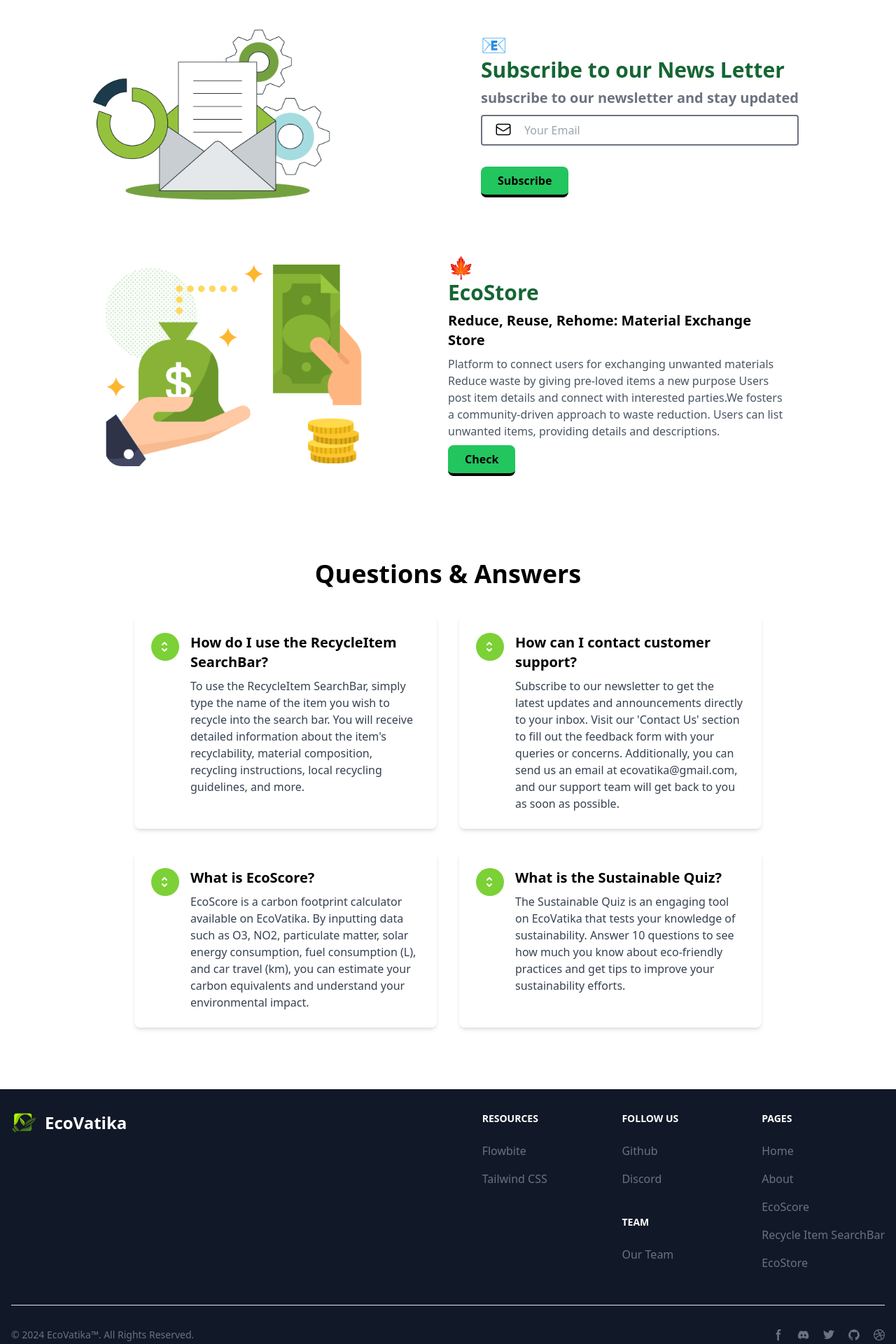
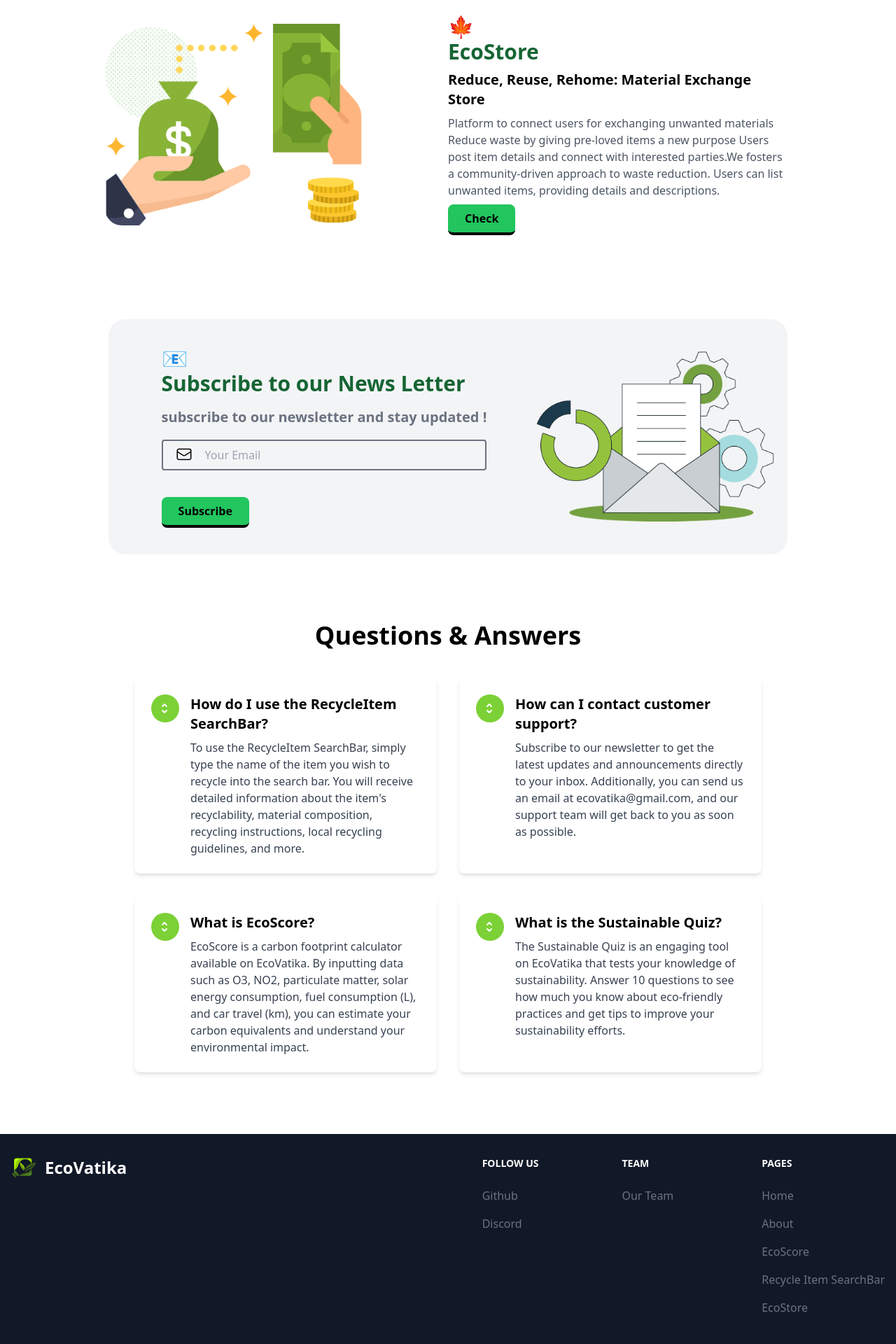
Before and after one commit to VrandaaGarg/EcoVatika, a React (Vite) app in the folder client/: page / in a window 1280 px wide. Shown: the part 3220-5140 px from the top of the page at 70% size. Built offline with nearby package versions, Linux system fonts and the light colour scheme.

Commit message:
Landing+Footer done

```diff
--- a/client/src/Pages/Faqs.jsx
+++ b/client/src/Pages/Faqs.jsx
@@ -10,7 +10,7 @@ const Faqs = () => {
     {
       question: "How can I contact customer support?",
       answer:
-        " Subscribe to our newsletter to get the latest updates and announcements directly to your inbox. Visit our 'Contact Us' section to fill out the feedback form with your queries or concerns. Additionally, you can send us an email at ecovatika@gmail.com, and our support team will get back to you as soon as possible.",
+        " Subscribe to our newsletter to get the latest updates and announcements directly to your inbox. Additionally, you can send us an email at ecovatika@gmail.com, and our support team will get back to you as soon as possible.",
     },
     {
       question: "What is EcoScore?",
--- a/client/src/components/Footer/Footer.jsx
+++ b/client/src/components/Footer/Footer.jsx
@@ -1,5 +1,7 @@
 import React from "react";
 import { Link } from "react-router-dom";
+import { FontAwesomeIcon } from "@fortawesome/react-fontawesome";
+import { faEnvelope } from "@fortawesome/free-solid-svg-icons";
 
 function Footer() {
   return (
@@ -15,7 +17,7 @@ function Footer() {
             </Link>
           </div>
           <div className="grid grid-cols-2 gap-8 sm:gap-6 sm:grid-cols-3">
-            <div>
+            {/* <div>
               <h2 className="mb-6 text-sm font-semibold text-white uppercase ">
                 Resources
               </h2>
@@ -34,7 +36,7 @@ function Footer() {
                   </Link>
                 </li>
               </ul>
-            </div>
+            </div> */}
             <div className="flex flex-col gap-10">
               <div className="">
                 <h2 className="mb-6 text-sm font-semibold text-white uppercase ">
@@ -43,7 +45,7 @@ function Footer() {
                 <ul className="text-gray-500 dark:text-gray-400 font-medium">
                   <li className="mb-4">
                     <Link
-                      to="https://github.com/themesberg/flowbite"
+                      to="https://github.com/VrandaaGarg/EcoVatika"
                       className="hover:underline "
                     >
                       Github
@@ -51,13 +53,14 @@ function Footer() {
                   </li>
                   <li>
                     <Link
-                      to="https://discord.gg/4eeurUVvTy"
+                      to="https://discord.com/users/vivekgarg"
                       className="hover:underline"
                     >
                       Discord
                     </Link>
                   </li>
                 </ul>
+              </div>
             </div>
             <div className="">
               <h2 className="mb-6 text-sm font-semibold text-white uppercase ">
@@ -70,7 +73,6 @@ function Footer() {
                   </Link>
                 </li>
               </ul>
-              </div>
             </div>
             <div>
               <h2 className="mb-6 text-sm font-semibold text-white uppercase ">
@@ -117,66 +119,13 @@ function Footer() {
           </span>
           <div className="flex mt-4 sm:justify-center sm:mt-0">
             <Link
-              to="#"
-              className="text-gray-500 hover:text-gray-900 dark:hover:text-white"
+              to="https://github.com/VrandaaGarg/EcoVatika"
+              className="text-gray-500 hover:text-gray-300 dark:hover:text-white ms-5"
             >
               <svg
-                className="w-4 h-4"
+                className="w-6 h-6"
                 aria-hidden="true"
-                xmlns="http://www.w3.org/2000/svg"
-                fill="currentColor"
-                viewBox="0 0 8 19"
-              >
-                <path
-                  fillRule="evenodd"
-                  d="M6.135 3H8V0H6.135a4.147 4.147 0 0 0-4.142 4.142V6H0v3h2v9.938h3V9h2.021l.592-3H5V3.591A.6.6 0 0 1 5.592 3h.543Z"
-                  clipRule="evenodd"
-                />
-              </svg>
-              <span className="sr-only">Facebook page</span>
-            </Link>
-            <Link
-              to="#"
-              className="text-gray-500 hover:text-gray-900 dark:hover:text-white ms-5"
-            >
-              <svg
-                className="w-4 h-4"
-                aria-hidden="true"
-                xmlns="http://www.w3.org/2000/svg"
-                fill="currentColor"
-                viewBox="0 0 21 16"
-              >
-                <path d="M16.942 1.556a16.3 16.3 0 0 0-4.126-1.3 12.04 12.04 0 0 0-.529 1.1 15.175 15.175 0 0 0-4.573 0 11.585 11.585 0 0 0-.535-1.1 16.274 16.274 0 0 0-4.129 1.3A17.392 17.392 0 0 0 .182 13.218a15.785 15.785 0 0 0 4.963 2.521c.41-.564.773-1.16 1.084-1.785a10.63 10.63 0 0 1-1.706-.83c.143-.106.283-.217.418-.33a11.664 11.664 0 0 0 10.118 0c.137.113.277.224.418.33-.544.328-1.116.606-1.71.832a12.52 12.52 0 0 0 1.084 1.785 16.46 16.46 0 0 0 5.064-2.595 17.286 17.286 0 0 0-2.973-11.59ZM6.678 10.813a1.941 1.941 0 0 1-1.8-2.045 1.93 1.93 0 0 1 1.8-2.047 1.919 1.919 0 0 1 1.8 2.047 1.93 1.93 0 0 1-1.8 2.045Zm6.644 0a1.94 1.94 0 0 1-1.8-2.045 1.93 1.93 0 0 1 1.8-2.047 1.918 1.918 0 0 1 1.8 2.047 1.93 1.93 0 0 1-1.8 2.045Z" />
-              </svg>
-              <span className="sr-only">Discord community</span>
-            </Link>
-            <Link
-              to="#"
-              className="text-gray-500 hover:text-gray-900 dark:hover:text-white ms-5"
-            >
-              <svg
-                className="w-4 h-4"
-                aria-hidden="true"
-                xmlns="http://www.w3.org/2000/svg"
-                fill="currentColor"
-                viewBox="0 0 20 17"
-              >
-                <path
-                  fillRule="evenodd"
-                  d="M20 1.892a8.178 8.178 0 0 1-2.355.635 4.074 4.074 0 0 0 1.8-2.235 8.344 8.344 0 0 1-2.605.98A4.13 4.13 0 0 0 13.85 0a4.068 4.068 0 0 0-4.1 4.038 4 4 0 0 0 .105.919A11.705 11.705 0 0 1 1.4.734a4.006 4.006 0 0 0 1.268 5.392 4.165 4.165 0 0 1-1.859-.5v.05A4.057 4.057 0 0 0 4.1 9.635a4.19 4.19 0 0 1-1.856.07 4.108 4.108 0 0 0 3.831 2.807A8.36 8.36 0 0 1 0 14.184 11.732 11.732 0 0 0 6.291 16 11.502 11.502 0 0 0 17.964 4.5c0-.177 0-.35-.012-.523A8.143 8.143 0 0 0 20 1.892Z"
-                  clipRule="evenodd"
-                />
-              </svg>
-              <span className="sr-only">Twitter page</span>
-            </Link>
-            <Link
-              to="#"
-              className="text-gray-500 hover:text-gray-900 dark:hover:text-white ms-5"
-            >
-              <svg
-                className="w-4 h-4"
-                aria-hidden="true"
-                xmlns="http://www.w3.org/2000/svg"
+                xmlns=""
                 fill="currentColor"
                 viewBox="0 0 20 20"
               >
@@ -189,23 +138,11 @@ function Footer() {
               <span className="sr-only">GitHub account</span>
             </Link>
             <Link
-              to="#"
-              className="text-gray-500 hover:text-gray-900 dark:hover:text-white ms-5"
+              to="mailto:ecovatika@gmail.com"
+              className="text-gray-500 hover:text-gray-300 dark:hover:text-white ms-5 flex items-center"
             >
-              <svg
-                className="w-4 h-4"
-                aria-hidden="true"
-                xmlns="http://www.w3.org/2000/svg"
-                fill="currentColor"
-                viewBox="0 0 20 20"
-              >
-                <path
-                  fillRule="evenodd"
-                  d="M10 0a10 10 0 1 0 10 10A10.009 10.009 0 0 0 10 0Zm6.613 4.614a8.523 8.523 0 0 1 1.93 5.32 20.094 20.094 0 0 0-5.949-.274c-.059-.149-.122-.292-.184-.441a23.879 23.879 0 0 0-.566-1.239 11.41 11.41 0 0 0 4.769-3.366ZM8 1.707a8.821 8.821 0 0 1 2-.238 8.5 8.5 0 0 1 5.664 2.152 9.608 9.608 0 0 1-4.476 3.087A45.758 45.758 0 0 0 8 1.707ZM1.642 8.262a8.57 8.57 0 0 1 4.73-5.981A53.998 53.998 0 0 1 9.54 7.222a32.078 32.078 0 0 1-7.9 1.04h.002Zm2.01 7.46a8.51 8.51 0 0 1-2.2-5.707v-.262a31.64 31.64 0 0 0 8.777-1.219c.243.477.477.964.692 1.449-.114.032-.227.067-.336.1a13.569 13.569 0 0 0-6.942 5.636l.009.003ZM10 18.556a8.508 8.508 0 0 1-5.243-1.8 11.717 11.717 0 0 1 6.7-5.332.509.509 0 0 1 .055-.02 35.65 35.65 0 0 1 1.819 6.476 8.476 8.476 0 0 1-3.331.676Zm4.772-1.462A37.232 37.232 0 0 0 13.113 11a12.513 12.513 0 0 1 5.321.364 8.56 8.56 0 0 1-3.66 5.73h-.002Z"
-                  clipRule="evenodd"
-                />
-              </svg>
-              <span className="sr-only">Dribbble account</span>
+              <FontAwesomeIcon icon={faEnvelope} className="w-6 h-6" />
+              <span className="sr-only">Mail</span>
             </Link>
           </div>
         </div>
--- a/client/src/components/Home/Home.jsx
+++ b/client/src/components/Home/Home.jsx
@@ -174,54 +174,6 @@ By Vivek and Vranda`,
       {/* ///////////////////////////Quiz////////////////////////// */}
 
       <Quiz />
-      <div className="md:flex bg-gray-200 dark:bg-green-900 p-3 m-4 rounded-2xl border-black border-r-2 border-b-2 md:bg-white  dark:md:bg-black md:border-none ">
-        <div className="flex-1 grid place-content-center md:hidden">
-          <img src="/newsLetter.png" className="h-36 md:h-72 rounded-3xl" />
-        </div>
-        <div className="flex-1 md:grid place-content-center hidden">
-          <img src="/newsLetter.png" className="h-36 md:h-72 rounded-3xl" />
-        </div>
-        <div className="flex-1 grid text-center md:text-left place-content-center md:px-16 gap-2">
-          <h1 className="text-green-800 font-bold text-3xl dark:text-white dark:md:text-[#7cd136]">
-            <span className="md:block">📧</span>Subscribe to our News Letter
-          </h1>
-          <h3 className="text-gray-500 md:text-xl font-semibold dark:text-gray-100">
-            subscribe to our newsletter and stay updated
-          </h3>
-
-          <div className="w-full">
-            <svg
-              xmlns="http://www.w3.org/2000/svg"
-              fill="none"
-              viewBox="0 0 24 24"
-              strokeWidth={1.5}
-              stroke="currentColor"
-              className="size-6 relative top-[11px] left-[20px]"
-            >
-              <path
-                strokeLinecap="round"
-                strokeLinejoin="round"
-                d="M21.75 6.75v10.5a2.25 2.25 0 0 1-2.25 2.25h-15a2.25 2.25 0 0 1-2.25-2.25V6.75m19.5 0A2.25 2.25 0 0 0 19.5 4.5h-15a2.25 2.25 0 0 0-2.25 2.25m19.5 0v.243a2.25 2.25 0 0 1-1.07 1.916l-7.5 4.615a2.25 2.25 0 0 1-2.36 0L3.32 8.91a2.25 2.25 0 0 1-1.07-1.916V6.75"
-              />
-            </svg>
-
-            <input
-              type="text"
-              placeholder="Your Email"
-              className="pl-[60px] p-[20px] border-2 border-gray-500 h-[40px] rounded w-full relative bottom-[22px] bg-transparent"
-              onChange={(e) => setEmail(e.target.value)}
-            />
-          </div>
-          <div>
-            <button
-              className="bg-green-500 font-semibold text-sm md:text-base  p-2 md:px-6 border-black border-b-2 md:border-b-4 rounded-lg hover:text-white hover:shadow-sm hover:bg-green-700"
-              onClick={(e) => sendEmail(email)}
-            >
-              Subscribe
-            </button>
-          </div>
-        </div>
-      </div>
 
       {/* ///////////////////////Features 2//////////////////////////// */}
       <div className="md:px-16 flex flex-col px-8 gap-16 mb-11 dark:bg-black">
@@ -251,6 +203,61 @@ By Vivek and Vranda`,
           </div>
         </div>
       </div>
+
+      {/* /////////////////////////NewsLetter////////////////////// */}
+
+      <div className="grid place-content-center">
+        <div className="md:grid bg-gray-200 dark:bg-green-900place-content-center grid-flow-col py-6 p-3 m-12 rounded-3xl  md:bg-gray-100 md:border-black md:border-b-2 md:border-r-2  dark:md:bg-gray-900 md:w-max md:border-none ">
+          <div className=" grid place-content-center md:hidden">
+            <img src="/newsLetter.png" className="h-36 md:h-72 rounded-3xl" />
+          </div>
+
+          <div className=" grid text-center md:text-left place-content-center md:px-16 gap-4">
+            <h1 className="text-green-800 font-bold text-3xl dark:text-white dark:md:text-[#7cd136] ">
+              <span className="md:block">📧</span>Subscribe to our News Letter
+            </h1>
+            <h3 className="text-gray-500 md:text-xl font-semibold dark:text-gray-100">
+              subscribe to our newsletter and stay updated !
+            </h3>
+
+            <div className="w-full">
+              <svg
+                xmlns="http://www.w3.org/2000/svg"
+                fill="none"
+                viewBox="0 0 24 24"
+                strokeWidth={1.5}
+                stroke="currentColor"
+                className="size-6 relative dark:text-white top-[11px] left-[20px]"
+              >
+                <path
+                  strokeLinecap="round"
+                  strokeLinejoin="round"
+                  d="M21.75 6.75v10.5a2.25 2.25 0 0 1-2.25 2.25h-15a2.25 2.25 0 0 1-2.25-2.25V6.75m19.5 0A2.25 2.25 0 0 0 19.5 4.5h-15a2.25 2.25 0 0 0-2.25 2.25m19.5 0v.243a2.25 2.25 0 0 1-1.07 1.916l-7.5 4.615a2.25 2.25 0 0 1-2.36 0L3.32 8.91a2.25 2.25 0 0 1-1.07-1.916V6.75"
+                />
+              </svg>
+
+              <input
+                type="text"
+                placeholder="Your Email"
+                className="pl-[60px] p-[20px] border-2 dark:text-white border-gray-500 h-[40px] rounded w-full relative bottom-[22px] bg-transparent"
+                onChange={(e) => setEmail(e.target.value)}
+              />
+            </div>
+            <div>
+              <button
+                className="bg-green-500 font-semibold text-sm md:text-base  p-2 md:px-6 border-black border-b-2 md:border-b-4 rounded-lg hover:text-white hover:shadow-sm hover:bg-green-700"
+                onClick={(e) => sendEmail(email)}
+              >
+                Subscribe
+              </button>
+            </div>
+          </div>
+          <div className="flex-1 md:grid place-content-center hidden">
+            <img src="/newsLetter.png" className="h-36 md:h-72 rounded-3xl" />
+          </div>
+        </div>
+      </div>
+
       {/* ////////////////////Faqs///////////////// */}
       <Faqs />
     </div>
```
Lines whose indentation alone changed are shown as unchanged.
